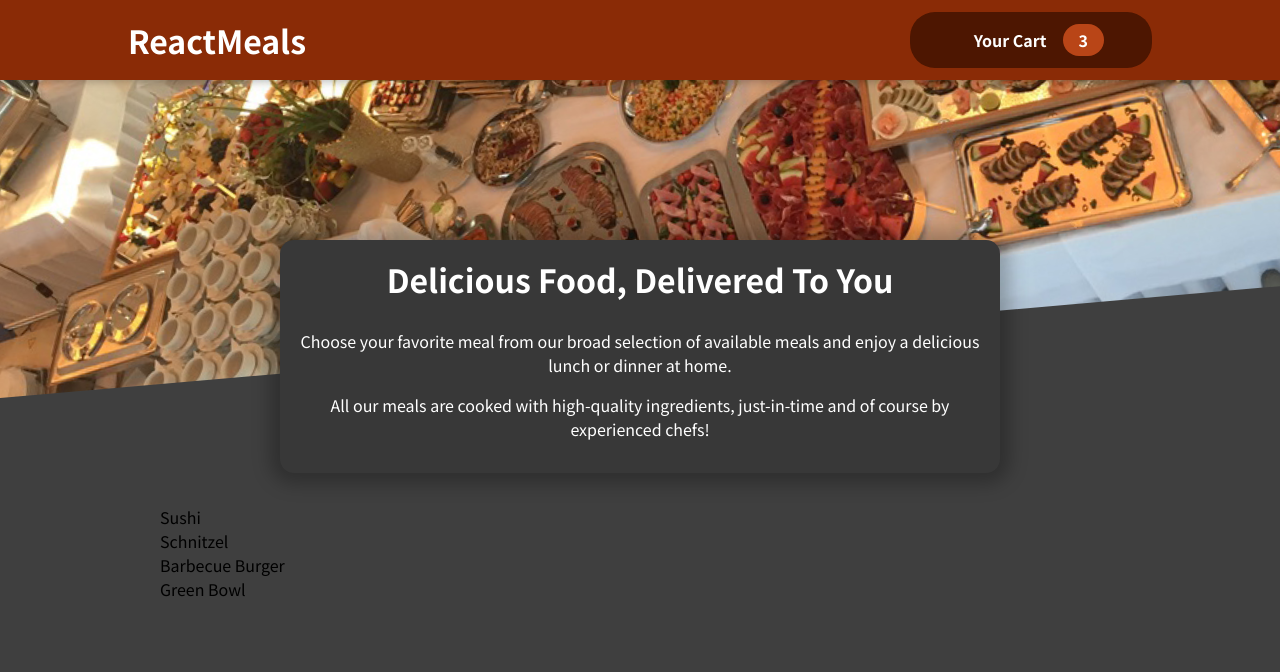
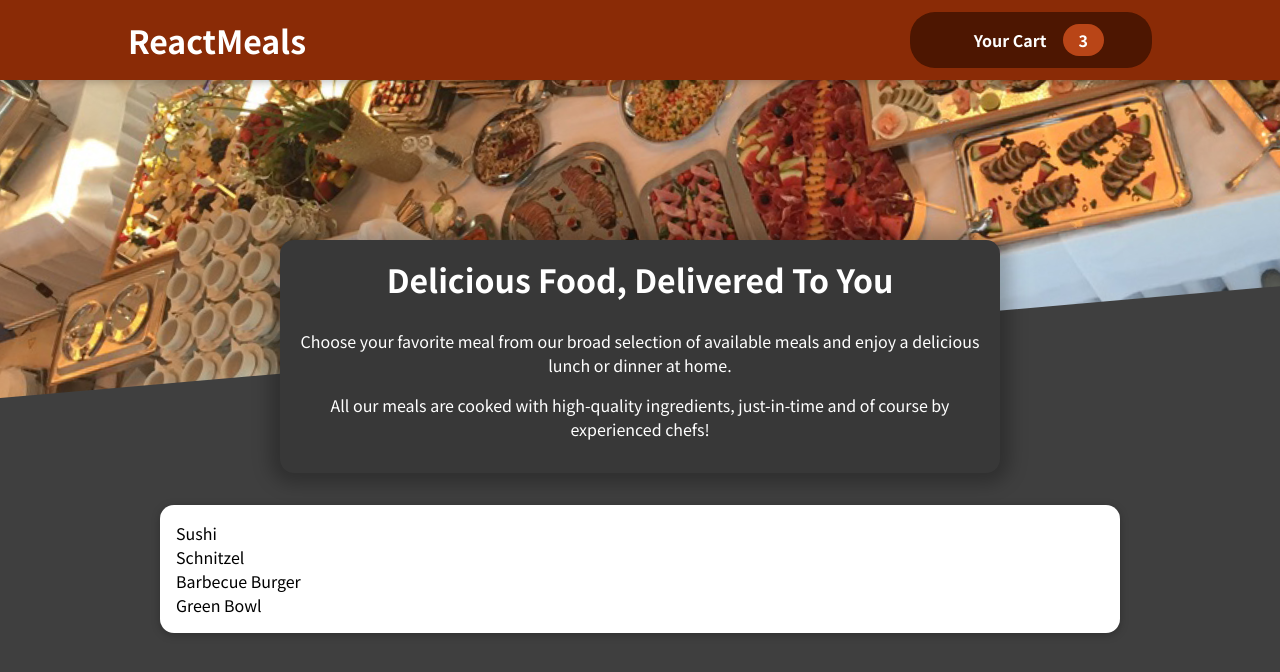
Before and after one commit to Clucas0311/react-food-order-app, a React (Create React App) app: page / in a window 1280 px wide. Shown: the top 672 px of the page. Built offline with nearby package versions, Linux system fonts and the light colour scheme; some icons are missing.

Commit message:
Card Meal

```diff
--- a/src/components/Meals/AvailableMeals.js
+++ b/src/components/Meals/AvailableMeals.js
@@ -1,6 +1,7 @@
 import React from "react";
 
 import classes from "./AvailableMeals.module.css";
+import Card from "../UI/Card";
 
 const DUMMY_MEALS = [
   {
@@ -32,11 +33,13 @@
 const AvailableMeals = () => {
   return (
     <section className={classes.meals}>
-      <ul>
-        {DUMMY_MEALS.map((meal) => (
-          <li key={meal.id}>{meal.name}</li>
-        ))}
-      </ul>
+      <Card>
+        <ul>
+          {DUMMY_MEALS.map((meal) => (
+            <li key={meal.id}>{meal.name}</li>
+          ))}
+        </ul>
+      </Card>
     </section>
   );
 };
--- /dev/null
+++ b/src/components/UI/Card.js
@@ -0,0 +1,9 @@
+import React from "react";
+
+import classes from "./Card.module.css";
+
+const Card = ({ children }) => {
+  return <div className={classes.card}>{children}</div>;
+};
+
+export default Card;
--- /dev/null
+++ b/src/components/UI/Card.module.css
@@ -0,0 +1,6 @@
+.card {
+    padding: 1rem;
+    box-shadow: 0 2px 8px rgba(0, 0, 0, 0.25);
+    border-radius: 14px;
+    background-color: white;
+  }
```
